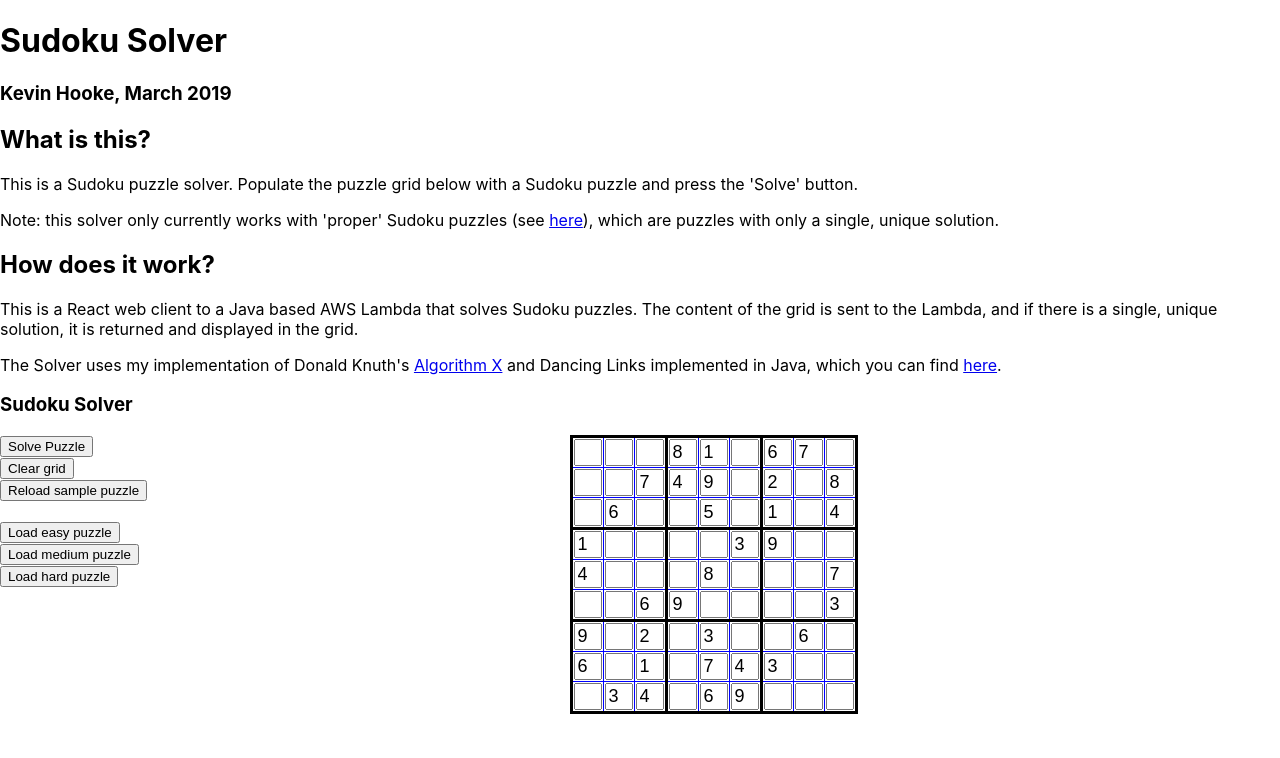
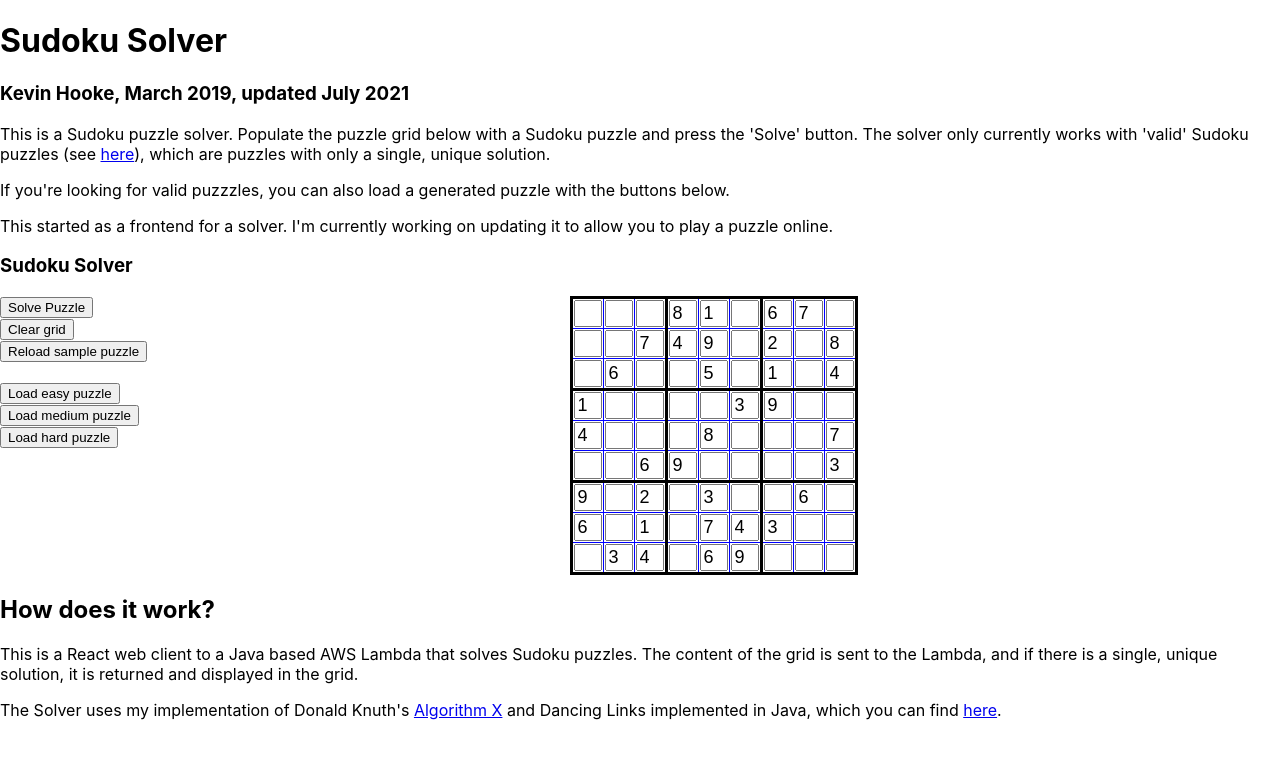
Before and after one commit to kevinhooke/sudoku-solver-react-app-with-redux, a React (Create React App) app: page / in a window 1280 px wide. Shown: the top 758 px of the page. Built offline with nearby package versions, Linux system fonts and the light colour scheme.

Commit message:
fixed issue updating grid

```diff
--- a/public/index.html
+++ b/public/index.html
@@ -15,13 +15,18 @@
   <body>
     <noscript>You need to enable JavaScript to run this app.</noscript>
     <h1>Sudoku Solver</h1>
-    <h3>Kevin Hooke, March 2019</h3>
-    <h2>What is this?</h2>
+    <h3>Kevin Hooke, March 2019, updated July 2021</h3>
     <p>This is a Sudoku puzzle solver. Populate the puzzle grid below with a
-    Sudoku puzzle and press the 'Solve' button.</p>
-    <p>Note: this solver only currently works with 'proper' Sudoku puzzles (see
+    Sudoku puzzle and press the 'Solve' button. The solver only currently works with 'valid' Sudoku puzzles (see
       <a target="_blank" href="https://en.wikipedia.org/wiki/Mathematics_of_Sudoku#Minimum_number_of_givens">
         here</a>), which are puzzles with only a single, unique solution.</p>
+    <p>If you're looking for valid puzzzles, you can also load a generated puzzle with the buttons below.</p>
+    <p>This started as a frontend for a solver. I'm currently working on updating it to allow you to
+      play a puzzle online.
+    </p>
+
+    <div id="root"></div>
+
     <h2>How does it work?</h2>
     <p>This is a React web client to a Java based AWS Lambda that solves Sudoku puzzles.
     The content of the grid is sent to the Lambda, and if there is a single, unique solution,
@@ -30,6 +35,6 @@
       <a target="_blank" href="https://en.wikipedia.org/wiki/Knuth%27s_Algorithm_X">
         Algorithm X</a> and Dancing Links implemented in Java, which you can find
       <a target="_blank" href="https://github.com/kevinhooke/sudoku-solver-with-dlx">here</a>.</p>
-    <div id="root"></div>
+
   </body>
 </html>
--- a/src/actions/actionCreators.js
+++ b/src/actions/actionCreators.js
@@ -22,7 +22,7 @@ export function clearData(){
 }
 
 export function updatePuzzleData(payload) {
-    return { type: NEW_DATA, payload }
+    return { type: NEW_DATA, grid: payload }
 };
 
 export function initSamplePuzzle(){
--- a/src/containers/SudokuSolver.jsx
+++ b/src/containers/SudokuSolver.jsx
@@ -64,7 +64,8 @@ class ConnectedSudokuSolver extends Component {
     //handler approach 2:
     handleGridChange(row, colIndex, event) {
         console.log("row [" + row + "] col [" + colIndex + "] : " + event.target.value);
-        var updatedGrid = [...this.state.grid];
+        //var updatedGrid = [...this.state.grid];
+        var updatedGrid = [...this.props.grid];
         updatedGrid[row][colIndex] = event.target.value;
 
         //before adding Flux, to update state directly
```
